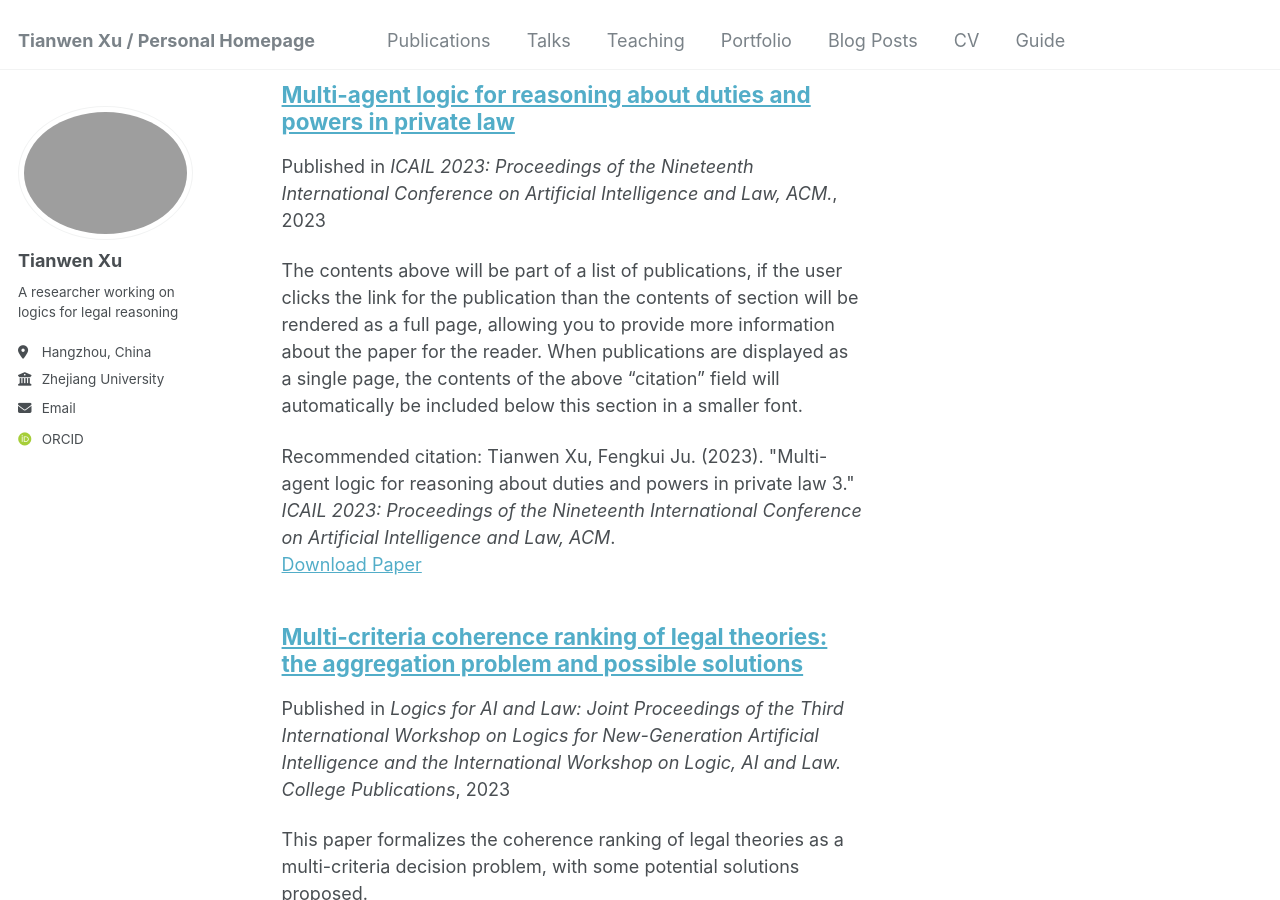
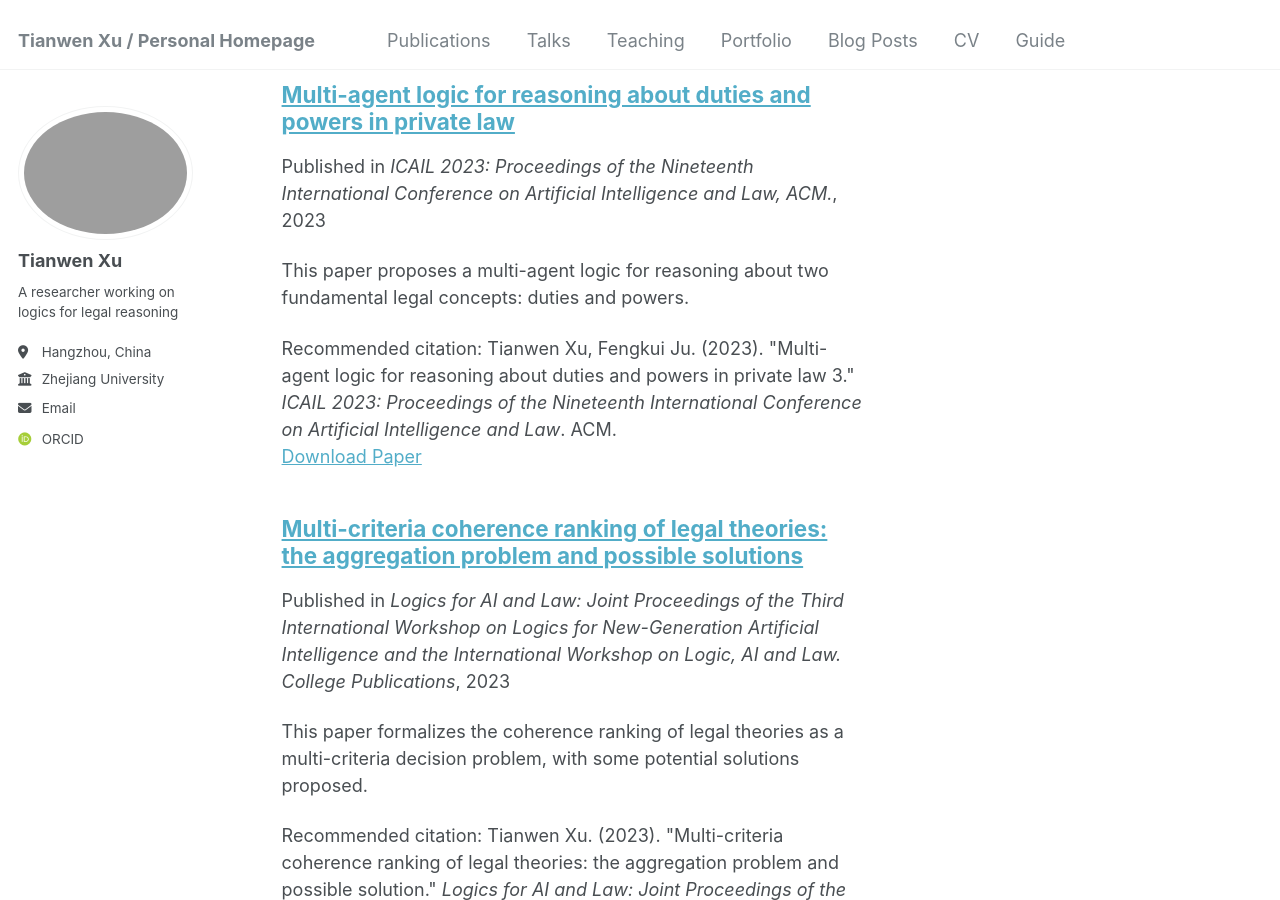
Before and after one commit to tianwenxu-lawlogic/tianwenxu-lawlogic.github.io, a Jekyll site: the page built from _pages/publications.html, in a window 1280 px wide and 900 px high, scrolled down 559 px. Built offline with Jekyll 4.4.1, drawn with Linux system fonts in a browser that asks for light colours; some web fonts are replaced.

Commit message:
Update 2023-09-07-multi-agent-logic.md

```diff
--- a/_publications/2023-09-07-multi-agent-logic.md
+++ b/_publications/2023-09-07-multi-agent-logic.md
@@ -3,11 +3,11 @@ title: "Multi-agent logic for reasoning about duties and powers in private law"
 collection: publications
 category: conferences
 permalink: '/publication/Multi-agent logic for reasoning about duties and powers in private law'
-#excerpt: 'This paper is about fixing template issue #693.'
+excerpt: 'This paper proposes a multi-agent logic for reasoning about two fundamental legal concepts: duties and powers.'
 date: 2023-09-07
 venue: 'ICAIL 2023: Proceedings of the Nineteenth International Conference on Artificial Intelligence and Law, ACM.'
 paperurl: 'https://dl.acm.org/doi/10.1145/3594536.3595133'
-citation: 'Tianwen Xu, Fengkui Ju. (2023). &quot;Multi-agent logic for reasoning about duties and powers in private law 3.&quot; <i>ICAIL 2023: Proceedings of the Nineteenth International Conference on Artificial Intelligence and Law, ACM</i>.'
+citation: 'Tianwen Xu, Fengkui Ju. (2023). &quot;Multi-agent logic for reasoning about duties and powers in private law 3.&quot; <i>ICAIL 2023: Proceedings of the Nineteenth International Conference on Artificial Intelligence and Law</i>. ACM.'
 ---
 
 The contents above will be part of a list of publications, if the user clicks the link for the publication than the contents of section will be rendered as a full page, allowing you to provide more information about the paper for the reader. When publications are displayed as a single page, the contents of the above "citation" field will automatically be included below this section in a smaller font.
```
